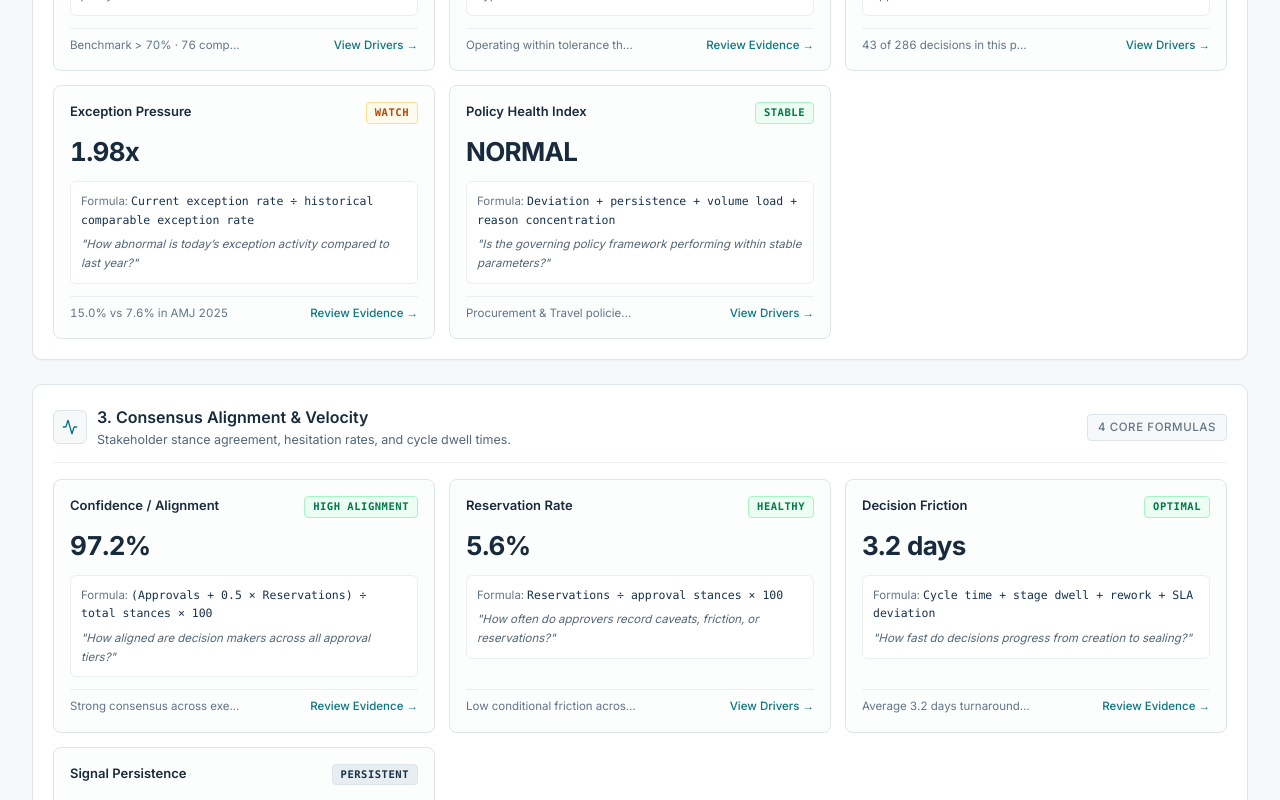
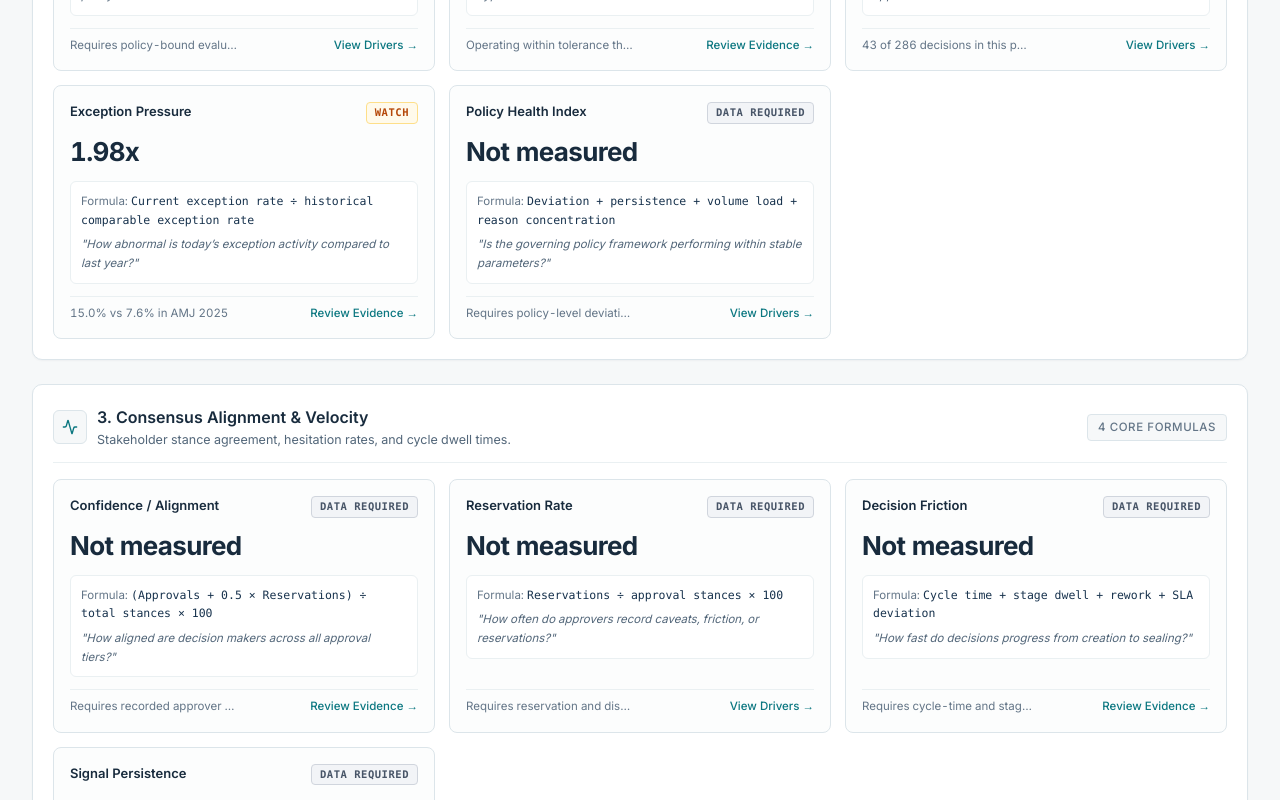
Before and after one commit to luckykiran2024/SigmaGo, a Next.js app: page /intelligence-demo in a window 1280 px wide. Shown: the part 1680-2480 px from the top of the page. Built offline with nearby package versions, Linux system fonts and the light colour scheme.

Commit message:
Harden QA runner and make intelligence evidence truthful

```diff
--- a/src/components/intelligence/CategorizedMetricsDashboard.tsx
+++ b/src/components/intelligence/CategorizedMetricsDashboard.tsx
@@ -49,16 +49,27 @@ export default function CategorizedMetricsDashboard({
   // Resolved dynamic values
   const totalCurrent = distribution.totalCurrentDecisions;
   const totalComparator = distribution.totalComparatorDecisions;
-  const orphanScore = orphanMetrics?.orphanScore ?? coverage?.orphanScore ?? 6.0;
-  const connectedRate = orphanMetrics?.connectedRate ?? coverage?.connectedRate ?? 94.0;
-  const orphanCount = orphanMetrics?.orphanCount ?? coverage?.orphanCount ?? 6;
-  const orphanStatus = orphanMetrics?.status ?? coverage?.orphanStatus ?? 'HEALTHY';
+  const orphanScore = orphanMetrics?.orphanScore ?? coverage?.orphanScore ?? 0;
+  const connectedRate = orphanMetrics?.connectedRate ?? coverage?.connectedRate ?? 0;
+  const orphanCount = orphanMetrics?.orphanCount ?? coverage?.orphanCount ?? 0;
+  const orphanStatus = totalCurrent > 0
+    ? (orphanMetrics?.status ?? coverage?.orphanStatus ?? 'CRITICAL')
+    : 'NO DATA';
+  const unavailableClass = 'bg-[#F2F4F7] text-[#475467] border-[#D0D5DD]';
+  const classificationCoverage = totalCurrent > 0
+    ? Math.round((coverage?.stepResolutionCoverage ?? 0) * 1000) / 10
+    : null;
+  const classifiedCount = classificationCoverage === null
+    ? 0
+    : Math.round((classificationCoverage / 100) * totalCurrent);
 
   const curExceptions = distribution.steps.EXCEPTION.currentCount;
-  const curExceptionRate = totalCurrent > 0 ? (curExceptions / totalCurrent) * 100 : 30.0;
+  const curExceptionRate = totalCurrent > 0 ? (curExceptions / totalCurrent) * 100 : null;
   const compExceptions = distribution.steps.EXCEPTION.comparatorCount;
-  const compExceptionRate = totalComparator > 0 ? (compExceptions / totalComparator) * 100 : 24.0;
-  const exceptionPressure = compExceptionRate > 0 ? Number((curExceptionRate / compExceptionRate).toFixed(2)) : 1.25;
+  const compExceptionRate = totalComparator > 0 ? (compExceptions / totalComparator) * 100 : null;
+  const exceptionPressure = curExceptionRate !== null && compExceptionRate !== null && compExceptionRate > 0
+    ? Number((curExceptionRate / compExceptionRate).toFixed(2))
+    : null;
 
   const exceptionMovementPp = distribution.steps.EXCEPTION.movementPp;
   const structuralShare = (distribution.steps.STRUCTURAL.currentShare * 100).toFixed(1);
@@ -78,12 +89,12 @@ export default function CategorizedMetricsDashboard({
         {
           id: 'blast-radius',
           name: 'Blast Radius',
-          value: '8 decisions',
-          status: 'NORMAL',
-          statusClass: 'bg-[#ECFDF3] text-[#027A48] border-[#A6F4C5]',
+          value: 'Not measured',
+          status: 'DATA REQUIRED',
+          statusClass: unavailableClass,
           arithmetic: 'Unique transitive downstream decisions',
           answers: 'How far does this decision reach through multi-hop reliance?',
-          benchmark: 'Max single node reach (STR-2026-003)',
+          benchmark: 'Requires transitive reference-graph evidence',
           actionType: 'step' as const,
           actionId: 'STRUCTURAL',
           actionText: 'View Drivers →',
@@ -91,12 +102,12 @@ export default function CategorizedMetricsDashboard({
         {
           id: 'impact-factor',
           name: 'Impact Factor',
-          value: '4.0%',
-          status: 'NORMAL',
-          statusClass: 'bg-[#ECFDF3] text-[#027A48] border-[#A6F4C5]',
+          value: 'Not measured',
+          status: 'DATA REQUIRED',
+          statusClass: unavailableClass,
           arithmetic: 'Blast Radius ÷ eligible downstream population × 100',
           answers: 'What % of the relevant decision system is influenced?',
-          benchmark: '8 out of 200 total organizational decisions',
+          benchmark: 'Requires blast-radius and eligible-population evidence',
           actionType: 'step' as const,
           actionId: 'STRUCTURAL',
           actionText: 'Review Evidence →',
@@ -104,12 +115,12 @@ export default function CategorizedMetricsDashboard({
         {
           id: 'cross-domain-reach',
           name: 'Cross-Domain Reach',
-          value: '100%',
-          status: 'COMPLETE',
-          statusClass: 'bg-[#ECFDF3] text-[#027A48] border-[#A6F4C5]',
+          value: 'Not measured',
+          status: 'DATA REQUIRED',
+          statusClass: unavailableClass,
           arithmetic: 'Affected domains ÷ relevant domains × 100',
           answers: 'How widely does it spread organisationally across departments?',
-          benchmark: 'Reaches Governance, People, and Operations domains',
+          benchmark: 'Requires affected-domain evidence',
           actionType: 'step' as const,
           actionId: 'STRUCTURAL',
           actionText: 'View Drivers →',
@@ -122,7 +133,7 @@ export default function CategorizedMetricsDashboard({
           statusClass: 'bg-[#ECFDF3] text-[#027A48] border-[#A6F4C5]',
           arithmetic: 'Decisions referencing precedent ÷ eligible decisions × 100',
           answers: 'How frequently do decisions anchor to prior approved standards?',
-          benchmark: '94 of 100 approvals anchored to rules or SOPs',
+          benchmark: `${Math.max(0, totalCurrent - orphanCount)} of ${totalCurrent} decisions have a recorded reference`,
           actionType: 'step' as const,
           actionId: 'PROCESS',
           actionText: 'Review Evidence →',
@@ -152,12 +163,12 @@ export default function CategorizedMetricsDashboard({
         {
           id: 'governance-rate',
           name: 'Governance Rate',
-          value: '76.2%',
-          status: 'HEALTHY',
-          statusClass: 'bg-[#ECFDF3] text-[#027A48] border-[#A6F4C5]',
+          value: 'Not measured',
+          status: 'DATA REQUIRED',
+          statusClass: unavailableClass,
           arithmetic: 'Governance-compliant decisions ÷ eligible decisions × 100',
           answers: 'What % of decisions execute strictly within approved policy boundaries?',
-          benchmark: 'Benchmark > 70% · 76 compliant of 100 decisions',
+          benchmark: 'Requires policy-bound evaluation evidence',
           actionType: 'step' as const,
           actionId: 'TRANSACTIONAL',
           actionText: 'View Drivers →',
@@ -165,9 +176,9 @@ export default function CategorizedMetricsDashboard({
         {
           id: 'deviation-factor',
           name: 'Deviation Factor',
-          value: `${curExceptionRate.toFixed(1)}%`,
-          status: 'MONITOR',
-          statusClass: 'bg-[#FFFAEB] text-[#B54708] border-[#FEDF89]',
+          value: curExceptionRate === null ? 'No data' : `${curExceptionRate.toFixed(1)}%`,
+          status: curExceptionRate === null ? 'NO DATA' : 'MONITOR',
+          statusClass: curExceptionRate === null ? unavailableClass : 'bg-[#FFFAEB] text-[#B54708] border-[#FEDF89]',
           arithmetic: 'Decisions outside expected boundary ÷ comparable eligible × 100',
           answers: 'How often is the expected standard rule or procedure bypassed?',
           benchmark: 'Operating within tolerance threshold',
@@ -178,9 +189,9 @@ export default function CategorizedMetricsDashboard({
         {
           id: 'exception-rate',
           name: 'Exception Rate',
-          value: `${curExceptionRate.toFixed(1)}%`,
-          status: 'ELEVATED',
-          statusClass: 'bg-[#FFFAEB] text-[#B54708] border-[#FEDF89]',
+          value: curExceptionRate === null ? 'No data' : `${curExceptionRate.toFixed(1)}%`,
+          status: curExceptionRate === null ? 'NO DATA' : 'MONITOR',
+          statusClass: curExceptionRate === null ? unavailableClass : 'bg-[#FFFAEB] text-[#B54708] border-[#FEDF89]',
           arithmetic: 'Exceptions ÷ comparable eligible decisions × 100',
           answers: 'How frequently are explicit exceptions requested and approved?',
           benchmark: `${curExceptions} of ${totalCurrent} decisions in this period`,
@@ -191,12 +202,12 @@ export default function CategorizedMetricsDashboard({
         {
           id: 'exception-pressure',
           name: 'Exception Pressure',
-          value: `${exceptionPressure}x`,
-          status: exceptionPressure > 1.2 ? 'WATCH' : 'NORMAL',
-          statusClass: exceptionPressure > 1.2 ? 'bg-[#FFFAEB] text-[#B54708] border-[#FEDF89]' : 'bg-[#ECFDF3] text-[#027A48] border-[#A6F4C5]',
+          value: exceptionPressure === null ? 'Baseline unavailable' : `${exceptionPressure}x`,
+          status: exceptionPressure === null ? 'NO BASELINE' : exceptionPressure > 1.2 ? 'WATCH' : 'NORMAL',
+          statusClass: exceptionPressure === null ? unavailableClass : exceptionPressure > 1.2 ? 'bg-[#FFFAEB] text-[#B54708] border-[#FEDF89]' : 'bg-[#ECFDF3] text-[#027A48] border-[#A6F4C5]',
           arithmetic: 'Current exception rate ÷ historical comparable exception rate',
           answers: 'How abnormal is today’s exception activity compared to last year?',
-          benchmark: `${curExceptionRate.toFixed(1)}% vs ${compExceptionRate.toFixed(1)}% in ${comparatorDisplayName}`,
+          benchmark: exceptionPressure === null ? `No comparable evidence in ${comparatorDisplayName}` : `${curExceptionRate!.toFixed(1)}% vs ${compExceptionRate!.toFixed(1)}% in ${comparatorDisplayName}`,
           actionType: 'step' as const,
           actionId: 'EXCEPTION',
           actionText: 'Review Evidence →',
@@ -204,12 +215,12 @@ export default function CategorizedMetricsDashboard({
         {
           id: 'policy-health',
           name: 'Policy Health Index',
-          value: 'NORMAL',
-          status: 'STABLE',
-          statusClass: 'bg-[#ECFDF3] text-[#027A48] border-[#A6F4C5]',
+          value: 'Not measured',
+          status: 'DATA REQUIRED',
+          statusClass: unavailableClass,
           arithmetic: 'Deviation + persistence + volume load + reason concentration',
           answers: 'Is the governing policy framework performing within stable parameters?',
-          benchmark: 'Procurement & Travel policies evaluated',
+          benchmark: 'Requires policy-level deviation evidence',
           actionType: 'step' as const,
           actionId: 'PROCESS',
           actionText: 'View Drivers →',
@@ -226,12 +237,12 @@ export default function CategorizedMetricsDashboard({
         {
           id: 'confidence-alignment',
           name: 'Confidence / Alignment',
-          value: '97.2%',
-          status: 'HIGH ALIGNMENT',
-          statusClass: 'bg-[#ECFDF3] text-[#027A48] border-[#A6F4C5]',
+          value: 'Not measured',
+          status: 'DATA REQUIRED',
+          statusClass: unavailableClass,
           arithmetic: '(Approvals + 0.5 × Reservations) ÷ total stances × 100',
           answers: 'How aligned are decision makers across all approval tiers?',
-          benchmark: 'Strong consensus across executive approvers',
+          benchmark: 'Requires recorded approver stances',
           actionType: 'step' as const,
           actionId: 'STRUCTURAL',
           actionText: 'Review Evidence →',
@@ -239,12 +250,12 @@ export default function CategorizedMetricsDashboard({
         {
           id: 'reservation-rate',
           name: 'Reservation Rate',
-          value: '5.6%',
-          status: 'HEALTHY',
-          statusClass: 'bg-[#ECFDF3] text-[#027A48] border-[#A6F4C5]',
+          value: 'Not measured',
+          status: 'DATA REQUIRED',
+          statusClass: unavailableClass,
           arithmetic: 'Reservations ÷ approval stances × 100',
           answers: 'How often do approvers record caveats, friction, or reservations?',
-          benchmark: 'Low conditional friction across stages',
+          benchmark: 'Requires reservation and dissent evidence',
           actionType: 'step' as const,
           actionId: 'PROCESS',
           actionText: 'View Drivers →',
@@ -252,12 +263,12 @@ export default function CategorizedMetricsDashboard({
         {
           id: 'decision-friction',
           name: 'Decision Friction',
-          value: '3.2 days',
-          status: 'OPTIMAL',
-          statusClass: 'bg-[#ECFDF3] text-[#027A48] border-[#A6F4C5]',
+          value: 'Not measured',
+          status: 'DATA REQUIRED',
+          statusClass: unavailableClass,
           arithmetic: 'Cycle time + stage dwell + rework + SLA deviation',
           answers: 'How fast do decisions progress from creation to sealing?',
-          benchmark: 'Average 3.2 days turnaround dwell time',
+          benchmark: 'Requires cycle-time and stage-dwell evidence',
           actionType: 'step' as const,
           actionId: 'TRANSACTIONAL',
           actionText: 'Review Evidence →',
@@ -265,12 +276,12 @@ export default function CategorizedMetricsDashboard({
         {
           id: 'signal-persistence',
           name: 'Signal Persistence',
-          value: '100%',
-          status: 'PERSISTENT',
-          statusClass: 'bg-[#E7EDF0] text-[#17324D] border-[#DCE5EA]',
+          value: totalComparator > 0 ? 'Not measured' : 'Baseline unavailable',
+          status: totalComparator > 0 ? 'DATA REQUIRED' : 'NO BASELINE',
+          statusClass: unavailableClass,
           arithmetic: 'Periods signal persists ÷ comparable periods × 100',
           answers: 'Is observed variance a transient blip or an established multi-quarter trend?',
-          benchmark: 'Observed consistently across comparable period',
+          benchmark: totalComparator > 0 ? 'Requires multi-period signal evidence' : `No comparable evidence in ${comparatorDisplayName}`,
           actionType: 'step' as const,
           actionId: 'EXCEPTION',
           actionText: 'Review Evidence →',
@@ -313,12 +324,12 @@ export default function CategorizedMetricsDashboard({
         {
           id: 'decision-concentration',
           name: 'Decision Concentration (HHI)',
-          value: '28.4%',
-          status: 'HEALTHY',
-          statusClass: 'bg-[#ECFDF3] text-[#027A48] border-[#A6F4C5]',
+          value: 'Not measured',
+          status: 'DATA REQUIRED',
+          statusClass: unavailableClass,
           arithmetic: 'Top-N workflow volume share / Herfindahl-Hirschman Index',
           answers: 'Are decisions concentrated in a single bottleneck workflow or dispersed?',
-          benchmark: 'Top workflow contributes 28.4% of total volume',
+          benchmark: 'Requires per-workflow volume evidence',
           actionType: 'step' as const,
           actionId: 'TRANSACTIONAL',
           actionText: 'View Drivers →',
@@ -326,12 +337,12 @@ export default function CategorizedMetricsDashboard({
         {
           id: 'classification-coverage',
           name: 'Classification Coverage',
-          value: '100.0%',
-          status: 'VERIFIED',
-          statusClass: 'bg-[#ECFDF3] text-[#027A48] border-[#A6F4C5]',
+          value: classificationCoverage === null ? 'No data' : `${classificationCoverage.toFixed(1)}%`,
+          status: classificationCoverage === null ? 'NO DATA' : classificationCoverage === 100 ? 'VERIFIED' : 'PARTIAL',
+          statusClass: classificationCoverage === 100 ? 'bg-[#ECFDF3] text-[#027A48] border-[#A6F4C5]' : unavailableClass,
           arithmetic: 'Classified STEP decisions ÷ total period decisions × 100',
           answers: 'How complete is the underlying STEP classification data?',
-          benchmark: '100 of 100 decisions have verified schema pinning',
+          benchmark: `${classifiedCount} of ${totalCurrent} decisions have a resolved STEP classification`,
           actionType: 'step' as const,
           actionId: 'STRUCTURAL',
           actionText: 'Review Evidence →',
```
